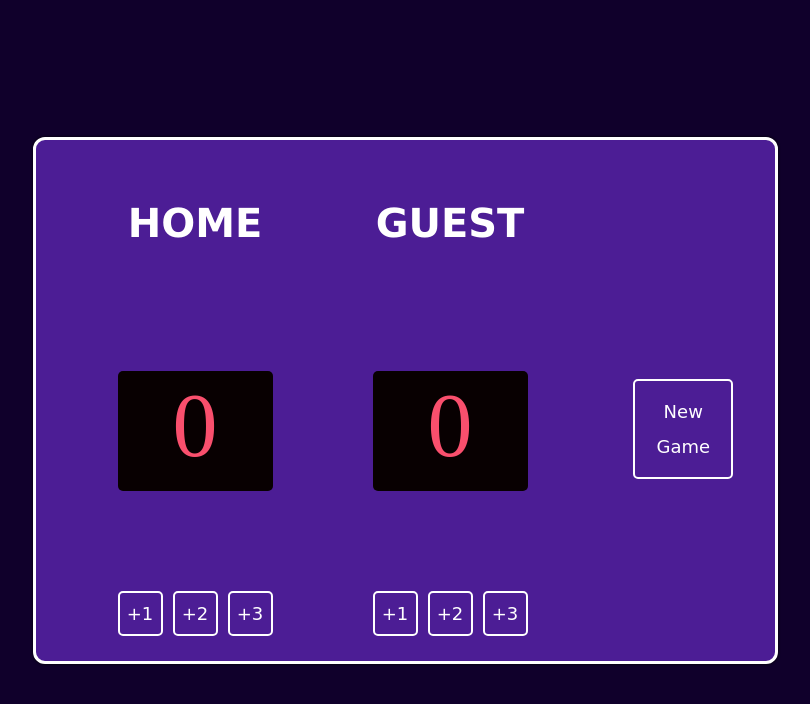
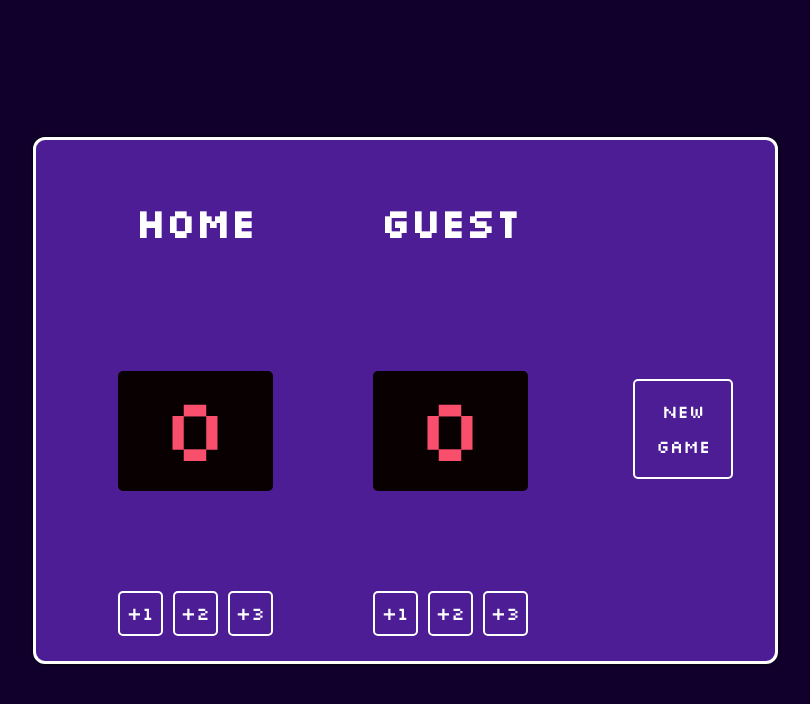
Before and after one commit to piyushbansal20/scoreboard, a plain HTML site: page index.html in a window 1280 px wide. Shown: the whole page, without its empty margins (235-1045 px from the left). Drawn offline with Linux system fonts and the light colour scheme.

Commit message:
font change

```diff
--- a/indec.css
+++ b/indec.css
@@ -1,3 +1,7 @@
+@import url("https://fonts.googleapis.com/css2?family=Silkscreen&display=swap");
+
+html,
+
 body {
     margin: 0;
     display: flex;
@@ -32,7 +36,7 @@ body {
 .heading-a
 {
 
-        font-family: "Verdana";
+        font-family: "Silkscreen", cursive;
         font-style: normal;
         font-weight: 700;
         font-size: 40px;
@@ -45,7 +49,7 @@ body {
 .heading-b
 {
 
-    font-family: "Verdana";
+    font-family: "Silkscreen", cursive;
     font-style: normal;
     font-weight: 700;
     font-size: 40px;
@@ -59,7 +63,7 @@ body {
     height: 120px;
     background: #080001;
     border-radius: 5px;
-    font-family: Cursed Timer ULiLs;
+    font-family: "Silkscreen", cursive;
     font-style: Regular;
     font-weight: 400;
     font-size: 90px;
@@ -73,7 +77,7 @@ body {
     height: 120px;
     background: #080001;
     border-radius: 5px;
-    font-family: Cursed Timer ULiLs;
+    font-family: "Silkscreen", cursive;
     font-style: Regular;
     font-weight: 400;
     font-size: 90px;
```
